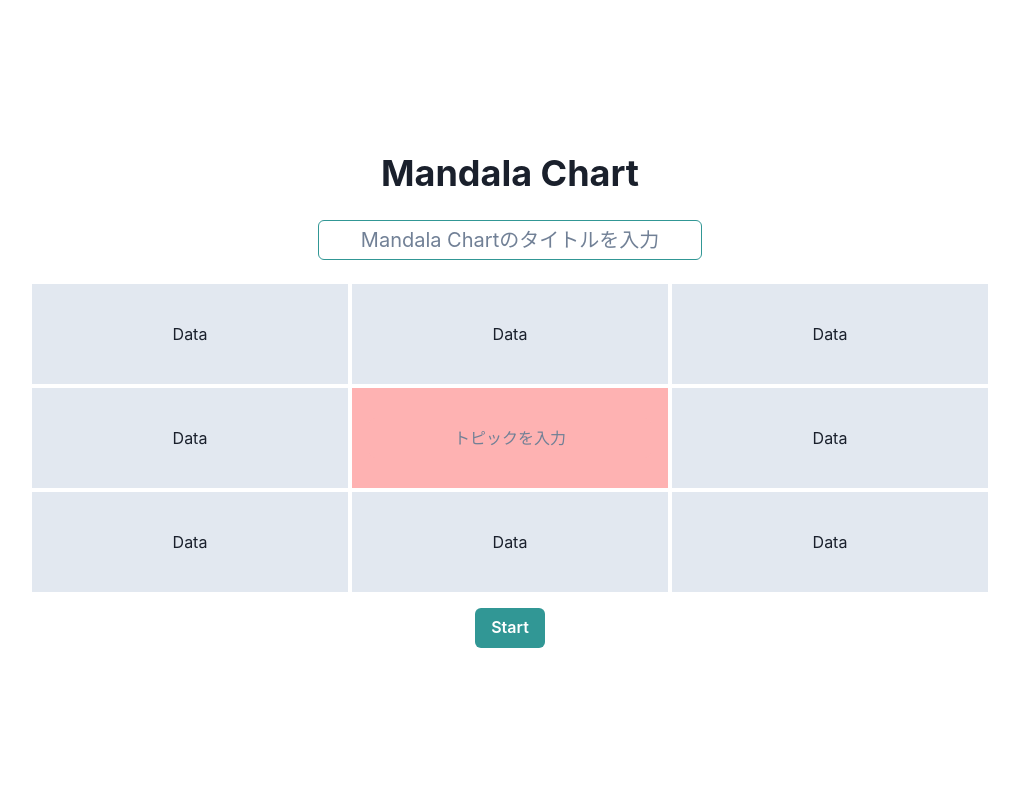
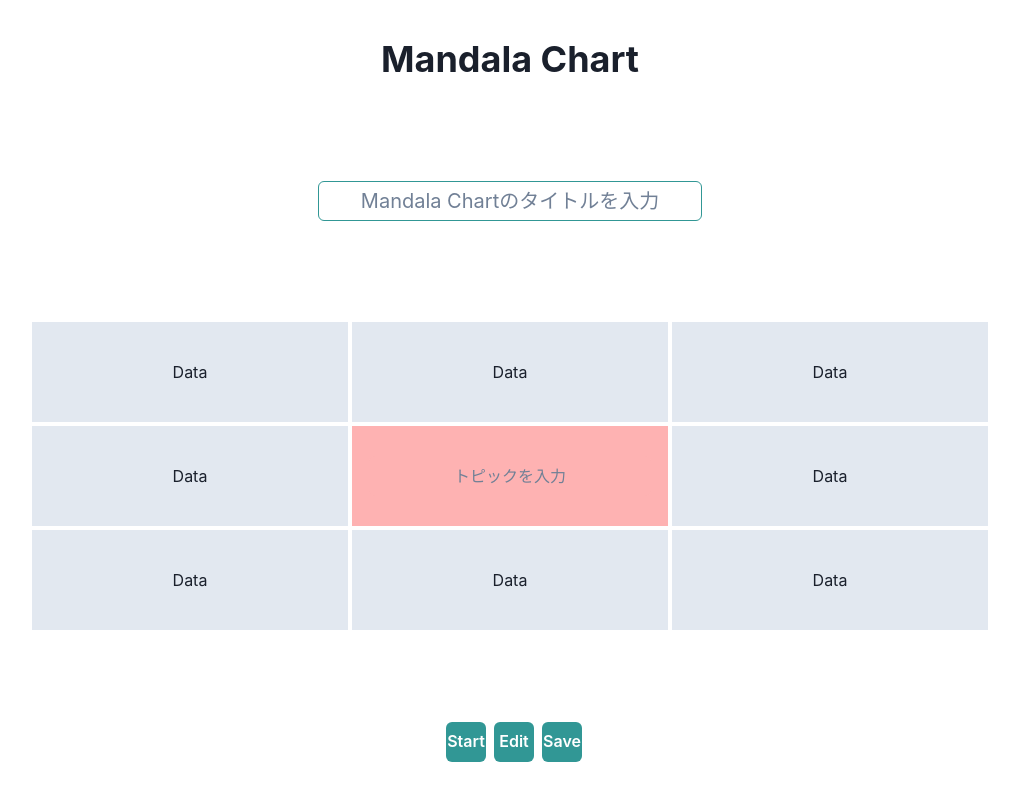
Before and after one commit to bootcamp-3-Team-A/logiapp, a Next.js app in the folder client/: page /mandala in a window 1280 px wide. Both pictures are taken after a click on the button "Start". Shown: the whole page, without its empty margins (130-1149 px from the left). Built offline with nearby package versions, Linux system fonts and the light colour scheme; no server answers.

Commit message:
feat:編集ボタンと保存ボタンを設置しました

```diff
--- a/client/pages/mandala.tsx
+++ b/client/pages/mandala.tsx
@@ -8,16 +8,18 @@
 } from '@chakra-ui/react';
 import { useState } from 'react';
 
-const MandalChart = () => {
+const MandalaChart = () => {
   const [topic, setTopic] = useState('');
   const [responses, setResponses] = useState<string[]>(
     Array.from({ length: 9 }, () => 'Data'),
   );
-  const [isLoading, setIsLoading] = useState(false); // 新しいisLoadingステート
+  const [isLoading, setIsLoading] = useState(false);
+  const [isEditMode, setIsEditMode] = useState(false);
+  const [isSaving, setIsSaving] = useState(false); // 新しいステート
 
   const handleStartButton = async () => {
     try {
-      setIsLoading(true); // fetch開始時にisLoadingをtrueに設定
+      setIsLoading(true);
 
       const response = await fetch('http://localhost:8000/chat', {
         method: 'POST',
@@ -32,7 +34,7 @@
         const responseData = JSON.parse(data.response) as Record<
           string,
           string
-        >; // Parse the JSON response and specify the type
+        >;
         const dataValues = Object.values(responseData);
         setResponses(dataValues);
       } else {
@@ -42,16 +44,28 @@
     } catch (error) {
       console.error('Error occurred while fetching data:', error);
     } finally {
-      setIsLoading(false); // fetch完了時にisLoadingをfalseに設定
+      setIsLoading(false);
+      setIsEditMode(true);
+      setIsSaving(true); // データのフェッチが終わったら保存可能として「保存」ボタンを表示
     }
+  };
+
+  const handleSaveButton = () => {
+    // 保存処理をここに実装する
+    console.log('Saving data:', responses);
+    setIsSaving(false); // 保存が完了したら「保存」ボタンを非表示にする
+  };
+
+  const toggleEditMode = () => {
+    setIsEditMode((prevMode) => !prevMode);
+    setIsSaving(false); // 「編集」ボタンをクリックしたら「保存」ボタンを非表示にする
   };
 
   return (
     <ChakraProvider>
-      <Flex
-        flexDirection="column"
-        alignItems="center"
-        justifyContent="center"
+      <Box
+        display="grid"
+        placeItems="center" // ここで全体を中央に配置します
         height="100vh"
       >
         <Heading as="h1" size="xl" mb="4">
@@ -59,7 +73,6 @@
         </Heading>
         <Input
           placeholder="Mandala Chartのタイトルを入力"
-          onChange={(e) => setTopic(e.target.value)}
           borderColor="teal.500"
           textAlign="center"
           fontSize="xl"
@@ -98,9 +111,35 @@
             </Box>
           ))}
         </Box>
-        <Button mt="4" colorScheme="teal" onClick={handleStartButton}>
-          Start
-        </Button>
+        <Flex mt="4" w="10%">
+          <Button flex="1" colorScheme="teal" onClick={handleStartButton}>
+            Start
+          </Button>
+          {!isLoading && isEditMode && (
+            <>
+              <Button
+                flex="1"
+                colorScheme="teal"
+                w="10%"
+                onClick={toggleEditMode}
+                ml="2"
+              >
+                Edit
+              </Button>
+              {isSaving && (
+                <Button
+                  flex="1"
+                  colorScheme="teal"
+                  w="10%"
+                  onClick={handleSaveButton}
+                  ml="2"
+                >
+                  Save
+                </Button>
+              )}
+            </>
+          )}
+        </Flex>
         {isLoading && (
           <Box
             position="fixed"
@@ -117,9 +156,9 @@
             </Heading>
           </Box>
         )}
-      </Flex>
+      </Box>
     </ChakraProvider>
   );
 };
 
-export default MandalChart;
+export default MandalaChart;
```
